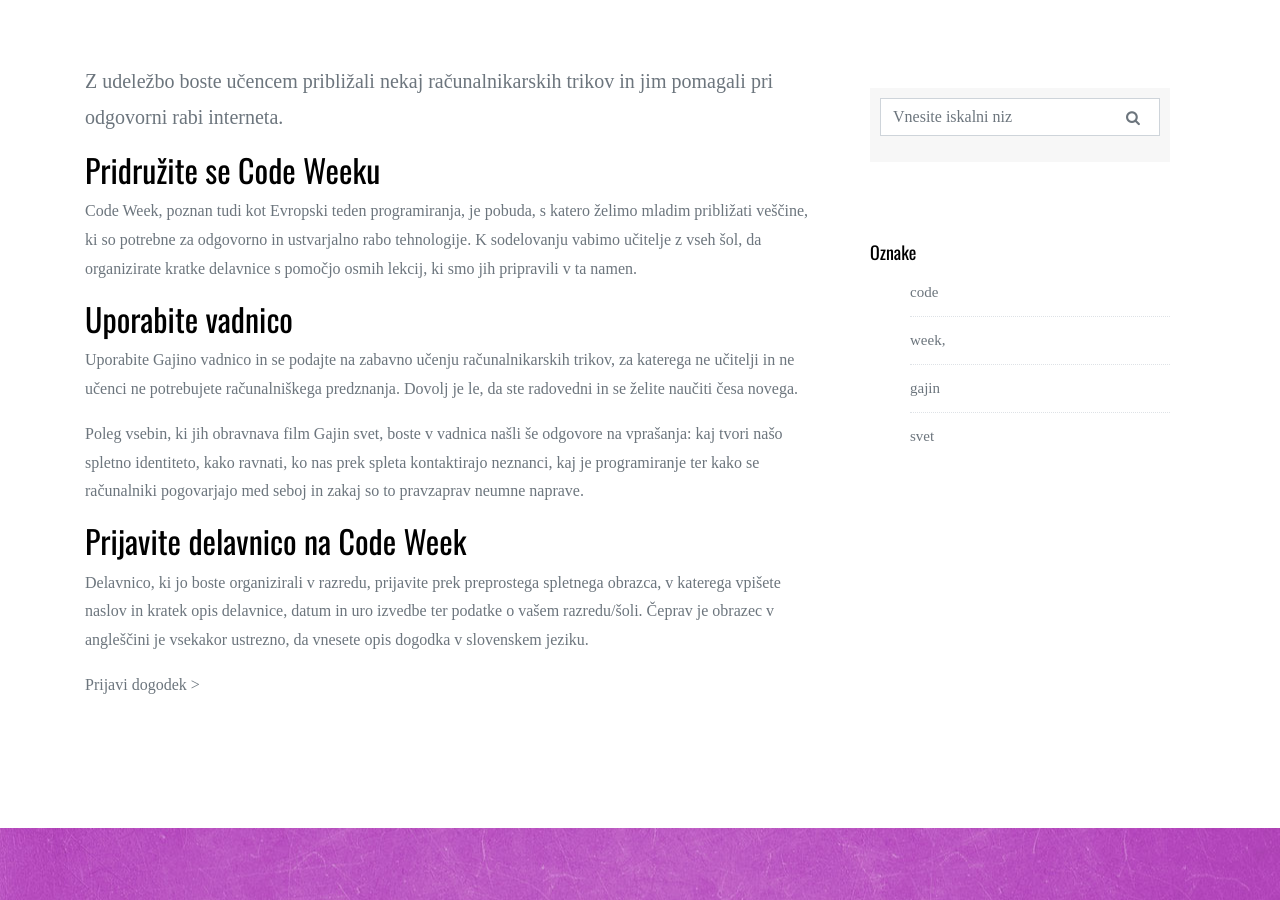
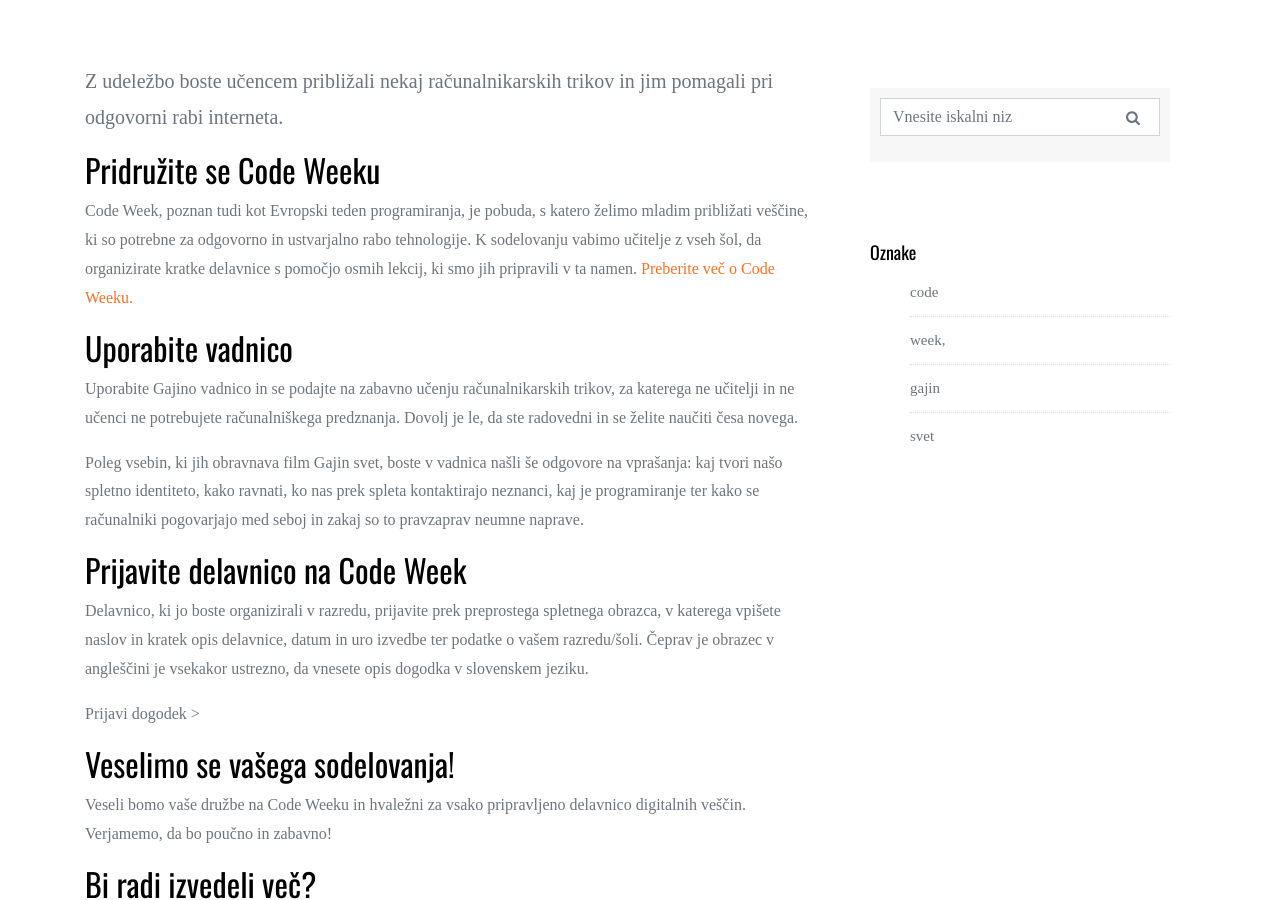
Before and after one commit to codeweeksi/gajin-svet, a Jekyll site: the page built from _featured/featured-article2.md, in a window 1280 px wide and 900 px high, scrolled down 599 px. Built offline with Jekyll 4.4.1, drawn with Linux system fonts in a browser that asks for light colours; some web fonts are replaced; comment, search, counter and statistics services are not loaded; some of the changed text lies outside the part shown.

Commit message:
edited txt & added url slug

```diff
--- a/_featured/featured-article2.md
+++ b/_featured/featured-article2.md
@@ -1,6 +1,7 @@
 ---
 layout: post
 title:  "Šole, sodelujte na Code Weeku"
+permalink: /vadnica/sole/sodelujte-na-code-weeku/
 date:   2018-07-03 18:00:02 +0200
 image:  assets/images/pic04.jpg
 tags: code week, gajin svet
@@ -10,7 +11,7 @@ excerpt: Z udeležbo boste učencem približali nekaj računalnikarskih trikov i
 ---
 
 ## Pridružite se Code Weeku
-Code Week, poznan tudi kot Evropski teden programiranja, je pobuda, s katero želimo mladim približati veščine, ki so potrebne za odgovorno in ustvarjalno rabo tehnologije. K sodelovanju vabimo učitelje z vseh šol, da organizirate kratke delavnice s pomočjo osmih lekcij, ki smo jih pripravili v ta namen.
+Code Week, poznan tudi kot Evropski teden programiranja, je pobuda, s katero želimo mladim približati veščine, ki so potrebne za odgovorno in ustvarjalno rabo tehnologije. K sodelovanju vabimo učitelje z vseh šol, da organizirate kratke delavnice s pomočjo osmih lekcij, ki smo jih pripravili v ta namen. <a href="http://codeweek.si/" target="blank">Preberite več o Code Weeku.</a>
 
 ## Uporabite vadnico
 Uporabite Gajino vadnico in se podajte na zabavno učenju računalnikarskih trikov, za katerega ne učitelji in ne učenci ne potrebujete računalniškega predznanja. Dovolj je le, da ste radovedni in se želite naučiti česa novega.
@@ -21,3 +22,9 @@ Poleg vsebin, ki jih obravnava film Gajin svet, boste v vadnica našli še odgov
 Delavnico, ki jo boste organizirali v razredu, prijavite prek preprostega spletnega obrazca, v katerega vpišete naslov in kratek opis delavnice, datum in uro izvedbe ter podatke o vašem razredu/šoli. Čeprav je obrazec v angleščini je vsekakor ustrezno, da vnesete opis dogodka v slovenskem jeziku.
 
 Prijavi dogodek >
+
+## Veselimo se vašega sodelovanja!
+Veseli bomo vaše družbe na Code Weeku in hvaležni za vsako pripravljeno delavnico digitalnih veščin. Verjamemo, da bo poučno in zabavno!
+
+## Bi radi izvedeli več?
+Obiščite nas na spletnem mestu <a href="http://codeweek.si/" target="blank">codeweek.si</a> in <a href="https://www.facebook.com/codeweek.si/" target="blank">Facebooku</a>. Tudi pišete nam lahko na <a href="mailto:name@email.com">info@codeweek.si</a>.
```
